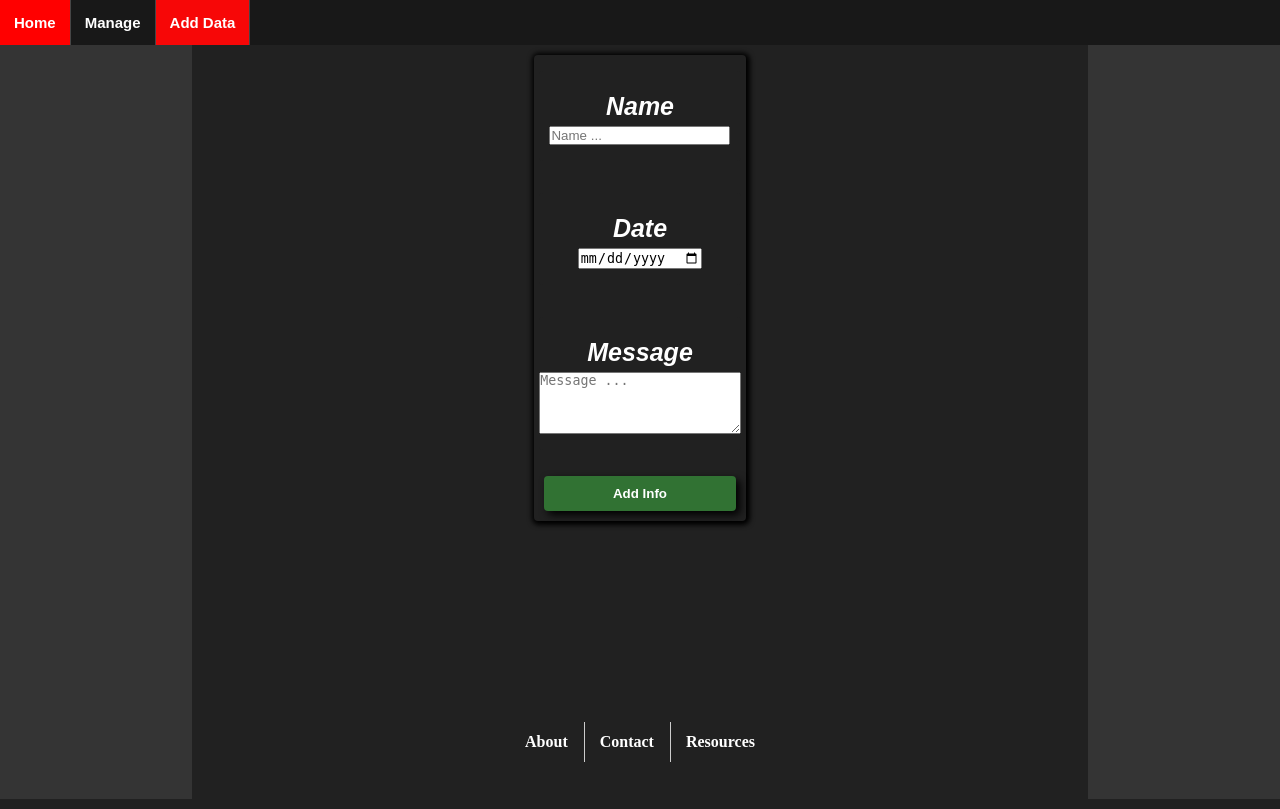
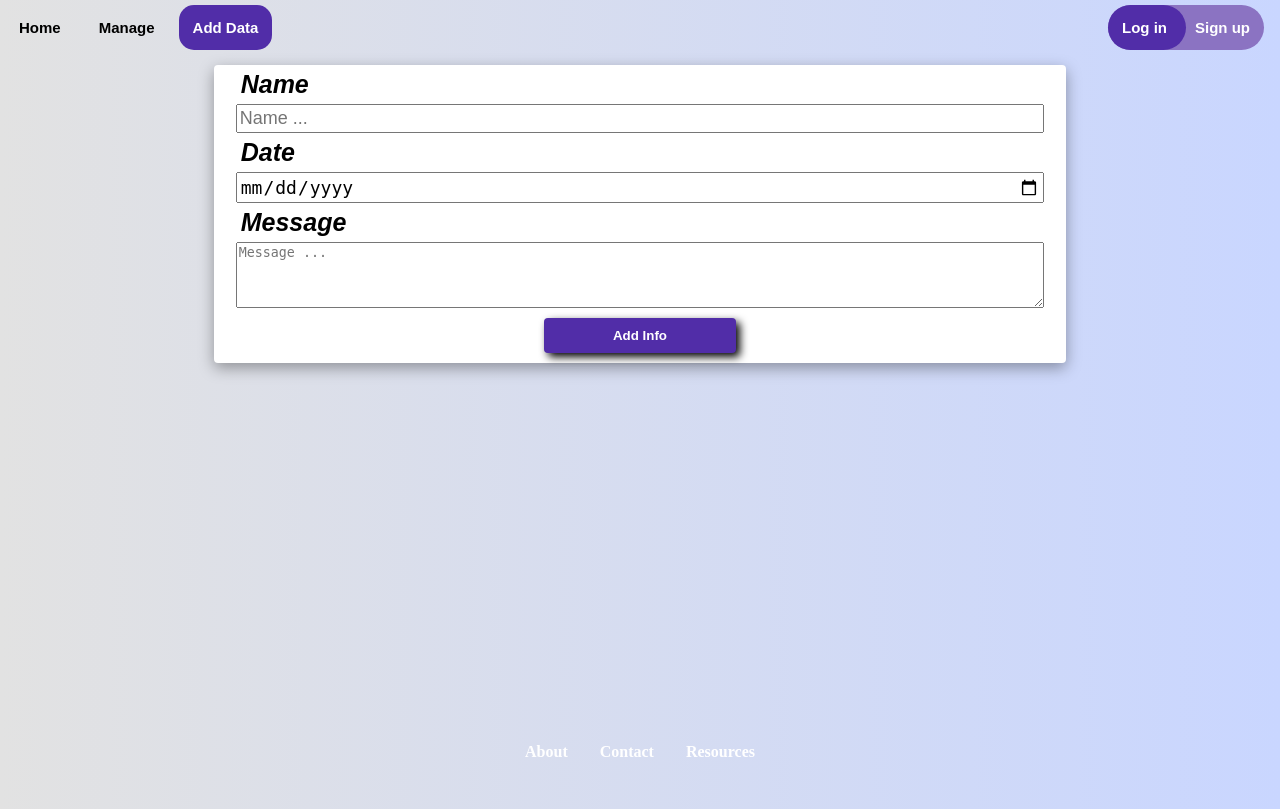
Before and after one commit to AuricFox/flask_template, a Flask app: page /manage/add in a window 1280 px wide. Run offline with Flask 3, Linux system fonts and the light colour scheme; parts of the project's set-up code (start-up, migrations or seed data) failed here and were passed over.

Commit message:
Updating pages with more modern styling and adding a login/sign-up tab

```diff
--- a/app/static/css/base.css
+++ b/app/static/css/base.css
@@ -16,12 +16,12 @@
 
 /* Handle */
 ::-webkit-scrollbar-thumb {
-    background: #888;
+    background: #8b73c2;
 }
 
 /* Handle on hover */
 ::-webkit-scrollbar-thumb:hover {
-    background: #555;
+    background: #512da8;
 }
 
 /* ========== Body ========== */
@@ -34,6 +34,8 @@ body {
     position: relative;
     display: flex;
     flex-direction: column;
+    background-color: #c9d6ff;
+    background: linear-gradient(to right, #e2e2e2, #c9d6ff);
 }
 
 /* ========== Position Elements ========== */
@@ -47,7 +49,7 @@ body {
 }
 
 .shadow {
-    box-shadow: 1px 1px 5px 3px #000;
+    box-shadow: 0 5px 15px rgba(0, 0, 0, 0.35);
 }
 
 /* ========== Nav Bar ========== */
@@ -56,20 +58,23 @@ body {
     display: block;
     position: relative;
     padding: 14px;
+    margin: 5px;
     font-size: 15px;
     font-family: Arial, sans-serif;
     font-weight: bold;
     text-decoration: none;
+    border-radius: 15px;
+    color: #000;
+}
+
+.nav-tile:hover {
+    transition: 0.5s;
+    cursor: pointer;
+    background-color: #512da8;
     color: #FFFFFF;
 }
 
-.nav-tile:hover {
-    cursor: pointer;
-    background-color: #ff0000;
-}
-
 #nav-bar {
-    background-color: #181818;
     display: flex;
     flex-direction: row;
 }
@@ -84,14 +89,14 @@ body {
 .nav li {
     display: inline;
     float: left;
-    border-right: 1px solid rgba(255, 255, 255, 0.2);
 }
 
 .active {
-    background: rgb(247, 7, 7);
+    background: #512da8;
+    color: #FFFFFF;
 }
 
-/* ========== Sub Nav Bar ========== */
+/* ========== dropdown Nav Bar ========== */
 
 .dropdown-element {
     display: none;
@@ -135,36 +140,44 @@ body {
     cursor: pointer;
 }
 
-/* ========== Search tile ========== */
+/* ========== login tile ========== */
 
-#search-tile {
-    margin: 0 1rem 0 auto;
+.login-tile {
+    margin: 5px 1rem 5px auto;
     display: flex;
     justify-content: center;
-    border-radius: 4px;
+    border-radius: 30px;
+    background-color: #8b73c2;
+    position: relative;
 }
 
-input[type="text"] {
-    padding: 12px 20px;
-    box-sizing: border-box;
-    border-radius: 4px 0 0 4px;
-    border: none;
-    font-size: 16px;
-    color: white;
-    background-color: rgba(255, 255, 255, 0.3);
+.login-link, .signup-link{
+    display: block;
+    position: relative;
+    padding: 14px;
+    font-size: 15px;
+    font-family: Arial, sans-serif;
+    font-weight: bold;
+    text-decoration: none;
+    border-radius: 30px;
+    color: #FFFFFF;
+    z-index: 2;
 }
 
-button[type="submit"]:not(.link) {
-    padding: 14px 20px;
-    border-radius: 0 4px 4px 0;
-    border: none;
-    cursor: pointer;
-    background-color: #4CAF50;
-    color: white;
+.slide-bar {
+    position: absolute;
+    top: 0;
+    left: 0;
+    width: 50%;
+    height: 100%;
+    border-radius: 30px;
+    background-color: #512da8;
+    transition: width 0.3s ease;
+    z-index: 1;
 }
 
-button[type="submit"]:hover:not(.link) {
-    background-color: rgb(247, 7, 7);
+.signup-link:hover~.slide-bar {
+    width: 100%;
 }
 
 /* ========== content========== */
@@ -174,14 +187,13 @@ button[type="submit"]:hover:not(.link) {
     width: 100%;
     min-height: calc(100vh - 46px);
     height: inherit;
-    background-color: #212121;
 }
 
-.side-nav {
+.side-nav,
+.extras {
     display: flex;
     flex-direction: column;
     width: 15%;
-    background-color: #343434;
 }
 
 .topics {
@@ -189,11 +201,6 @@ button[type="submit"]:hover:not(.link) {
     display: flex;
     flex-direction: column;
     align-items: center;
-}
-
-.extras {
-    width: 15%;
-    background-color: #343434;
 }
 
 @media screen and (max-width: 750px) {
@@ -237,21 +244,21 @@ button[type="submit"]:hover:not(.link) {
 }
 
 .sidebar a:hover {
-    color: #FFF4A3;
+    color: #512da8;
     background-color: rgba(0, 0, 0, 0.2);
 }
 
 /* ========== topic ========== */
 
 .topic {
-    background-color: #212121;
+    background-color: #FFFFFF;
     border-radius: 4px;
     display: flex;
     flex-direction: column;
     align-items: center;
     width: 95%;
-    margin: 1rem 0 1rem 0;
-    padding: 1rem 0 1rem 0;
+    margin: 1rem 0;
+    padding: 1rem 0;
 }
 
 .topic-content {
@@ -301,7 +308,7 @@ button[type="submit"]:hover:not(.link) {
 /* ========== topic parts ========== */
 
 .title {
-    color: rgb(255, 255, 255);
+    color: #000;
     font-size: 25px;
     font-family: Arial, sans-serif;
     font-style: italic;
@@ -352,7 +359,7 @@ button[type="submit"]:hover:not(.link) {
 
 .link {
     color: white;
-    background-color: #317233;
+    background-color: #512da8;
     border-radius: 4px;
     padding: 10px;
     margin: 10px;
@@ -463,7 +478,8 @@ tr:last-child td {
 /* ========== Form Fields ========== */
 
 .record-form {
-    max-width: 100%;
+    background-color: #FFFFFF;
+    width: 95%;
     display: flex;
     flex-direction: column;
     align-items: center;
@@ -471,9 +487,24 @@ tr:last-child td {
     margin-top: 10px;
 }
 
+.form-topic {
+    display: flex;
+    flex-direction: column;
+    align-items: center;
+    width: 95%;
+
+}
+
+input {
+    width: 100%;
+    font-size: 18px;
+    padding: 2px;
+}
+
 textarea {
     max-width: 100%;
     min-width: 100%;
+    padding: 2px;
 }
 
 /* ========== footer ========== */
@@ -509,7 +540,6 @@ textarea {
     left: 100%;
     transform: translateY(-50%);
     height: 80%;
-    border-right: 1px solid #ccc;
 }
 
 .info:hover {
--- a/app/templates/base.html
+++ b/app/templates/base.html
@@ -31,12 +31,11 @@
                 </div></li>
                 -->
             </ul>
-            <!--
-            <form id="search-tile">
-                <input type="text">
-                <button type="submit">Search</button>
-            </form>
-            -->
+            <div class="login-tile">
+                <a class="login-link" href="{{  url_for('main.index')  }}">Log in</a>
+                <a class="signup-link" href="{{  url_for('main.index')  }}">Sign up</a>
+                <div class="slide-bar"></div>
+            </div>
         </div>
 
         <!--Contains All Content Tiles-->
--- a/app/templates/manage/add.html
+++ b/app/templates/manage/add.html
@@ -4,16 +4,16 @@
 
 {% block content %}
 <form class="record-form shadow" action="{{ url_for('manage.add_info') }}" method="post" enctype="multipart/form-data">
-    <div class="topic">
-        <div class="title center-txt">Name</div>
+    <div class="form-topic">
+        <label for="name" class="title">Name</label>
         <input id="name" name="name" rows="4" placeholder="Name ...">
     </div>
-    <div class="topic">
-        <div class="title center-txt">Date</div>
+    <div class="form-topic">
+        <label for="date" class="title">Date</label>
         <input type="date" id="date" name="date" rows="4">
     </div>
-    <div class="topic">
-        <div class="title center-txt">Message</div>
+    <div class="form-topic">
+        <label for="message" class="title">Message</label>
         <textarea id="message" name="message" rows="4" placeholder="Message ..."></textarea>
     </div>
     <button class="link center" type="submit">Add Info</button>
--- a/app/templates/manage/manage.html
+++ b/app/templates/manage/manage.html
@@ -2,10 +2,8 @@
 
 {% block title %}Manage{% endblock %}
 
-
 {% block content %}
-
-<div class="topic">
+<div class="topic shadow">
     <div class="title center-txt">Welcome to the Manage Page</div>
     <div class="description center-txt" id="tutorial-description">
         This is a defualt page used to manage the current database setup.
@@ -52,5 +50,4 @@
         </tbody>
     </table>
 </div>
-
 {% endblock %}
```
Also changed, not shown: other parts of app/static/css/base.css (+20 -12 lines), app/templates/manage/edit.html (+6 -6 lines), data/app.db.
